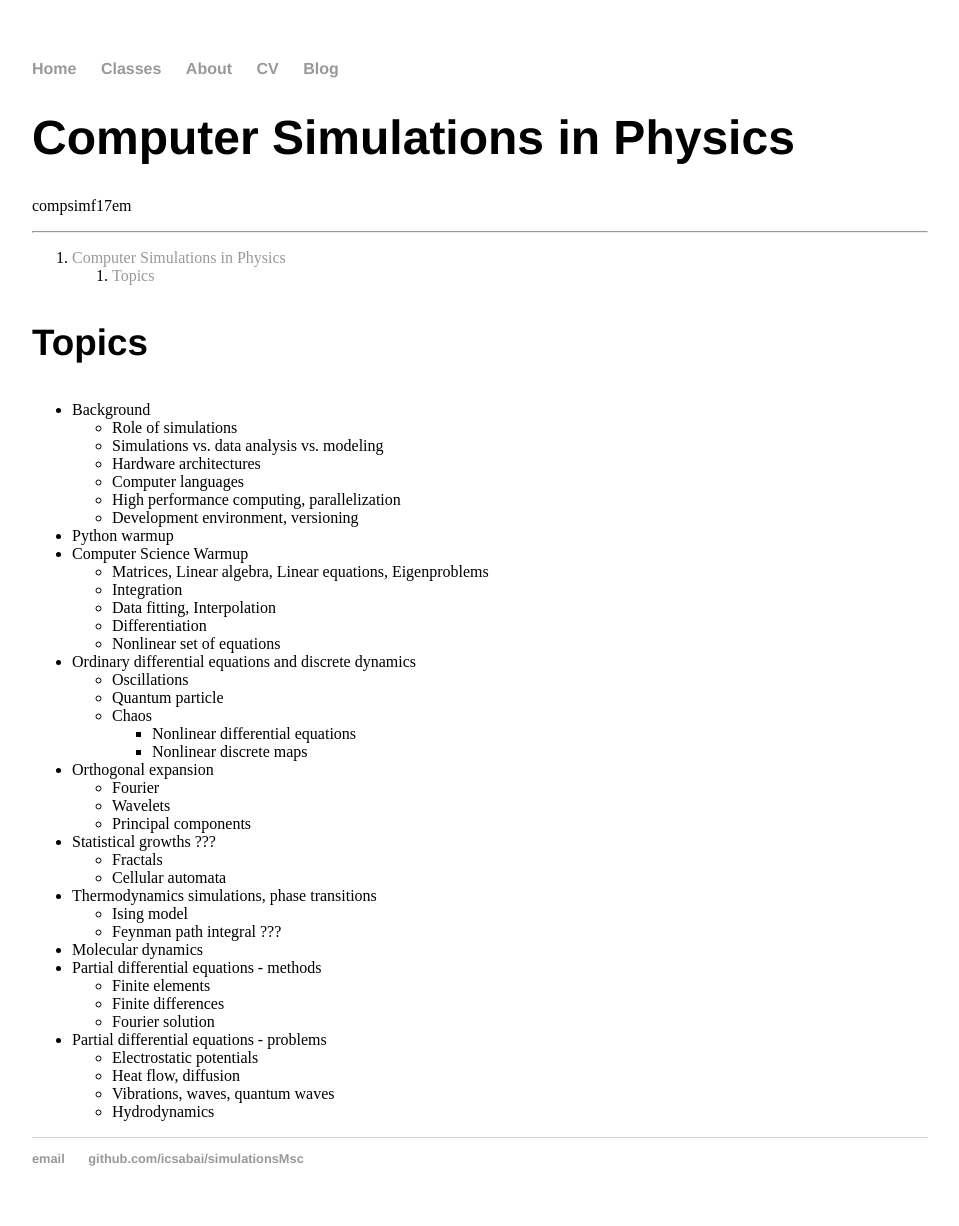
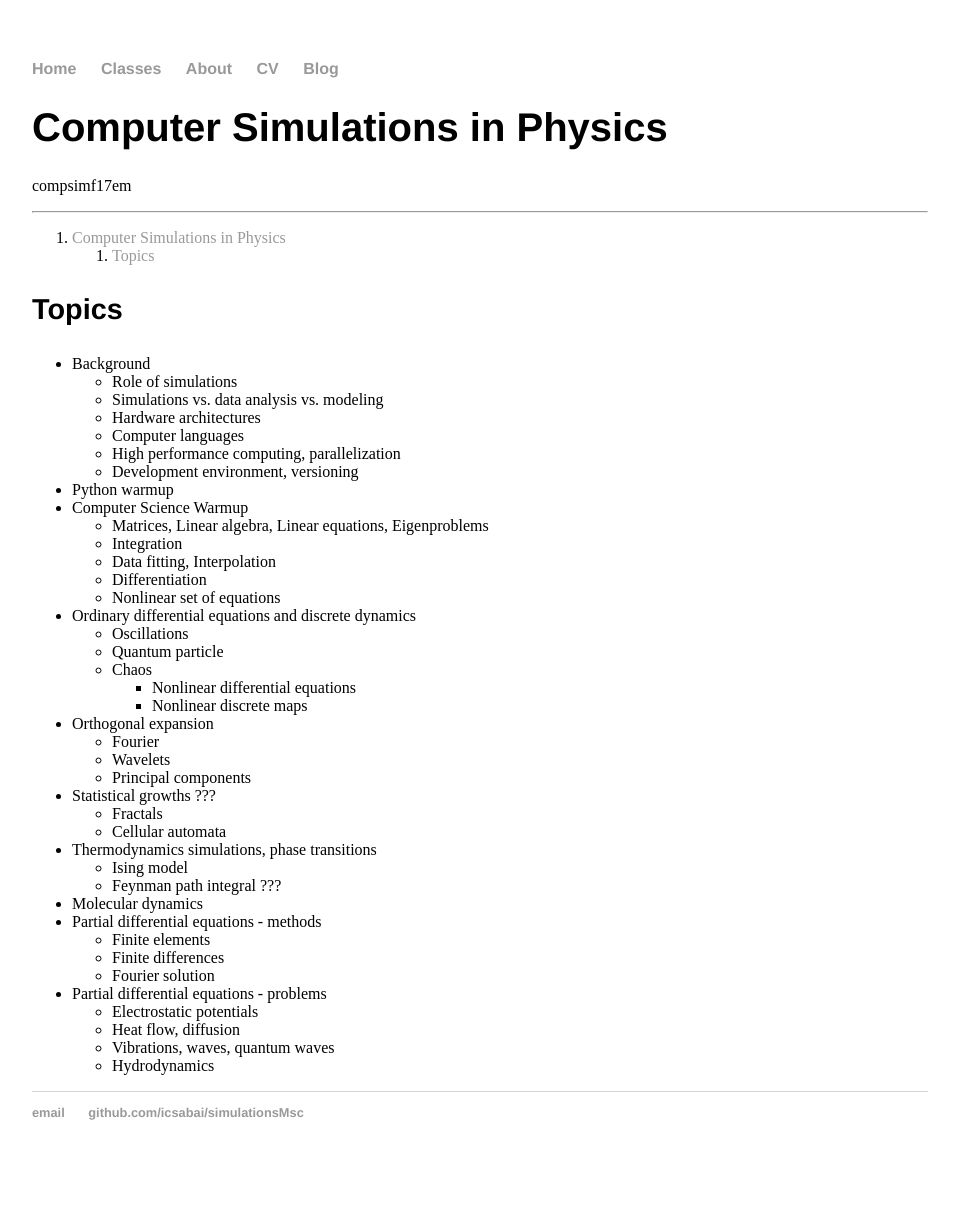
Before and after one commit to icsabai/simulationsMsc, a Jekyll site: the page built from docs/readme.md, in a window 1280 px wide. Shown: the whole page, without its empty margins (160-1119 px from the left). Built offline with Jekyll 4.4.1, drawn with Linux system fonts in a browser that asks for light colours; our own code applies the rules of GitHub Pages for plain Markdown files; after the commit the page ends 1180 px from its top, so only the background shows below that.

Commit message:
font size

```diff
--- a/docs/css/main.css
+++ b/docs/css/main.css
@@ -11,11 +11,16 @@ p, ul { font-size: 1.5em; line-height: 1.4em; color: #333; }
 p, ul { font-size: 2em; line-height: 1em; color: #333; }
 
 h1, h2, h3, h4 { font-family: 'Helvetica', 'Arial', 'Sans-Serif'; }
+h1 { font-size: 2.5em;  }
+h2 { font-size: 2.2em; }
+h3 { font-size: 1.8em; }
+h4 { font-size: 1.5em; }
+/*
 h1 { font-size: 3em;  }
 h2 { font-size: 2.7em; }
 h3 { font-size: 2.3em; }
 h4 { font-size: 1.9em; }
-
+*/
 nav ul, footer ul { font-size: 1em; font-family: 'Helvetica', 'Arial', 'Sans-Serif'; padding: 0px; list-style: none; font-weight: bold; }
 nav ul li, footer ul li { display: inline; margin-right: 20px; }
 
```
